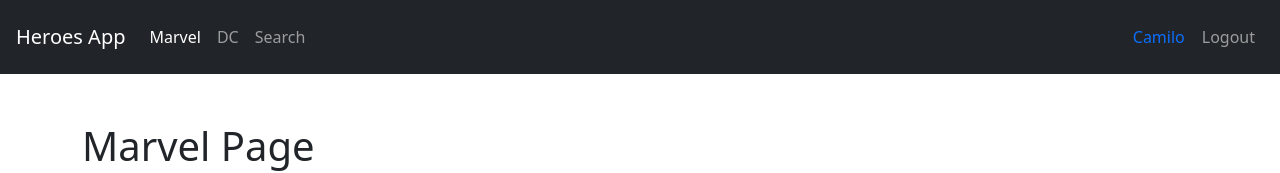
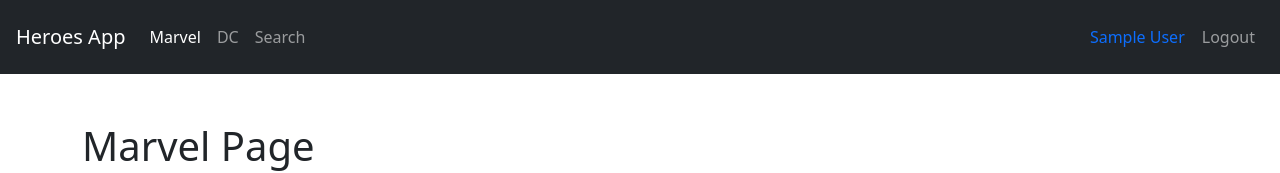
Before and after one commit to csuazag/Heroes-App-React, a React (Vite) app: page /marvel in a window 1280 px wide. Shown: the top 173 px of the page. Built offline with nearby package versions, Linux system fonts and the light colour scheme; sample sign-in values are in the browser's storage.

Commit message:
adding routes for my app

```diff
--- a/src/HeroesApp.jsx
+++ b/src/HeroesApp.jsx
@@ -1,9 +1,10 @@
+import { AuthProvider } from "./auth";
 import { AppRouter } from "./router/AppRouter";
 
 export const HeroesApp = () => {
   return (
-    <>
+    <AuthProvider>
       <AppRouter />
-    </>
+    </AuthProvider>
   );
 };
--- /dev/null
+++ b/src/auth/context/AuthContext.jsx
@@ -0,0 +1,3 @@
+import React, { createContext } from "react";
+
+export const AuthContext = createContext();
--- /dev/null
+++ b/src/auth/context/AuthProvider.jsx
@@ -0,0 +1,45 @@
+import { useReducer } from "react";
+import { types } from "../types/types";
+import { AuthContext } from "./AuthContext";
+import { authReducer } from "./authReducer";
+
+const init = () => {
+  const user = JSON.parse(localStorage.getItem("user"));
+
+  return {
+    logged: !!user,
+    user,
+  };
+};
+
+export const AuthProvider = ({ children }) => {
+  const [authState, dispatch] = useReducer(authReducer, {}, init);
+
+  const login = (name = "") => {
+    const user = { id: "ABC", name };
+    const action = { type: types.login, payload: user };
+
+    localStorage.setItem("user", JSON.stringify(user));
+
+    dispatch(action);
+  };
+
+  const logout = () => {
+    localStorage.removeItem("user");
+
+    const action = { type: types.logout };
+    dispatch(action);
+  };
+
+  return (
+    <AuthContext.Provider
+      value={{
+        ...authState,
+        login,
+        logout,
+      }}
+    >
+      {children}
+    </AuthContext.Provider>
+  );
+};
--- /dev/null
+++ b/src/auth/context/authReducer.js
@@ -0,0 +1,21 @@
+import { types } from "../types/types";
+
+export const authReducer = (state, action) => {
+  switch (action.type) {
+    case types.login:
+      return {
+        ...state,
+        logged: true,
+        user: action.payload,
+      };
+
+    case types.logout:
+      return {
+        ...state,
+        logged: false,
+      };
+
+    default:
+      return state;
+  }
+};
--- /dev/null
+++ b/src/auth/context/index.js
@@ -0,0 +1,3 @@
+export * from './AuthContext';
+export * from './AuthProvider';
+export * from './authReducer';
--- /dev/null
+++ b/src/auth/index.js
@@ -0,0 +1,2 @@
+export * from "./pages";
+export * from "./context";
--- a/src/auth/pages/LoginPage.jsx
+++ b/src/auth/pages/LoginPage.jsx
@@ -1,9 +1,15 @@
+import { useContext } from "react";
 import { useNavigate } from "react-router-dom";
+import { AuthContext } from "../context/AuthContext";
 
 export const LoginPage = () => {
   const navigate = useNavigate();
 
+  const { login } = useContext(AuthContext);
+
   const handleLogin = () => {
+    login("Camilo Suaza");
+
     navigate("/", { replace: true });
   };
 
--- /dev/null
+++ b/src/auth/types/types.js
@@ -0,0 +1,4 @@
+export const types = {
+  login: "[AUTH] Login",
+  logout: "[AUTH] Logout",
+};
--- a/src/router/AppRouter.jsx
+++ b/src/router/AppRouter.jsx
@@ -3,13 +3,33 @@ import { LoginPage } from "../auth/pages";
 import { HeoresRoutes } from "../heroes";
 import { DcPage, MarvelPage } from "../heroes/pages";
 import { Navbar } from "../ui";
+import { PrivateRoute } from "./PrivateRoute";
+import { PublicRoute } from "./PublicRoute";
 
 export const AppRouter = () => {
   return (
     <>
       <Routes>
-        <Route path="login" element={<LoginPage />} />
-        <Route path="/*" element={<HeoresRoutes />} />
+        <Route
+          path="login"
+          element={
+            <PublicRoute>
+              <LoginPage />
+            </PublicRoute>
+          }
+        />
+        {/* <Route path="login" element={<LoginPage />} /> */}
+
+        <Route
+          path="/*"
+          element={
+            <PrivateRoute>
+              <HeoresRoutes />
+            </PrivateRoute>
+          }
+        />
+
+        {/* <Route path="/*" element={<HeoresRoutes />} /> */}
       </Routes>
     </>
   );
--- /dev/null
+++ b/src/router/PrivateRoute.jsx
@@ -0,0 +1,9 @@
+import { useContext } from "react";
+import { Navigate } from "react-router-dom";
+import { AuthContext } from "../auth/context/AuthContext";
+
+export const PrivateRoute = ({ children }) => {
+  const { logged } = useContext(AuthContext);
+
+  return logged ? children : <Navigate to="/login" />;
+};
--- /dev/null
+++ b/src/router/PublicRoute.jsx
@@ -0,0 +1,9 @@
+import { useContext } from "react";
+import { Navigate } from "react-router-dom";
+import { AuthContext } from "../auth/context/AuthContext";
+
+export const PublicRoute = ({ children }) => {
+  const { logged } = useContext(AuthContext);
+
+  return logged ? <Navigate to="/" /> : children;
+};
--- a/src/ui/components/Navbar.jsx
+++ b/src/ui/components/Navbar.jsx
@@ -1,9 +1,15 @@
+import { useContext } from "react";
 import { Link, NavLink, useNavigate } from "react-router-dom";
+import { AuthContext } from "../../auth/context/AuthContext";
 
 export const Navbar = () => {
   const navigate = useNavigate();
 
+  const { user, logout } = useContext(AuthContext);
+  console.log(user);
+
   const handleLogout = () => {
+    logout();
     navigate("/login", {
       replace: true,
     });
@@ -48,7 +54,7 @@ export const Navbar = () => {
 
       <div className="navbar-collapse collapse w-100 order-3 dual-collapse2 d-flex justify-content-end">
         <ul className="navbar-nav ml-auto align-items-center">
-          <span className="nav-item nav-link text-primary">Camilo</span>
+          <span className="nav-item nav-link text-primary">{user?.name}</span>
           <button className="nav-item nav-link btn" onClick={handleLogout}>
             Logout
           </button>
```
